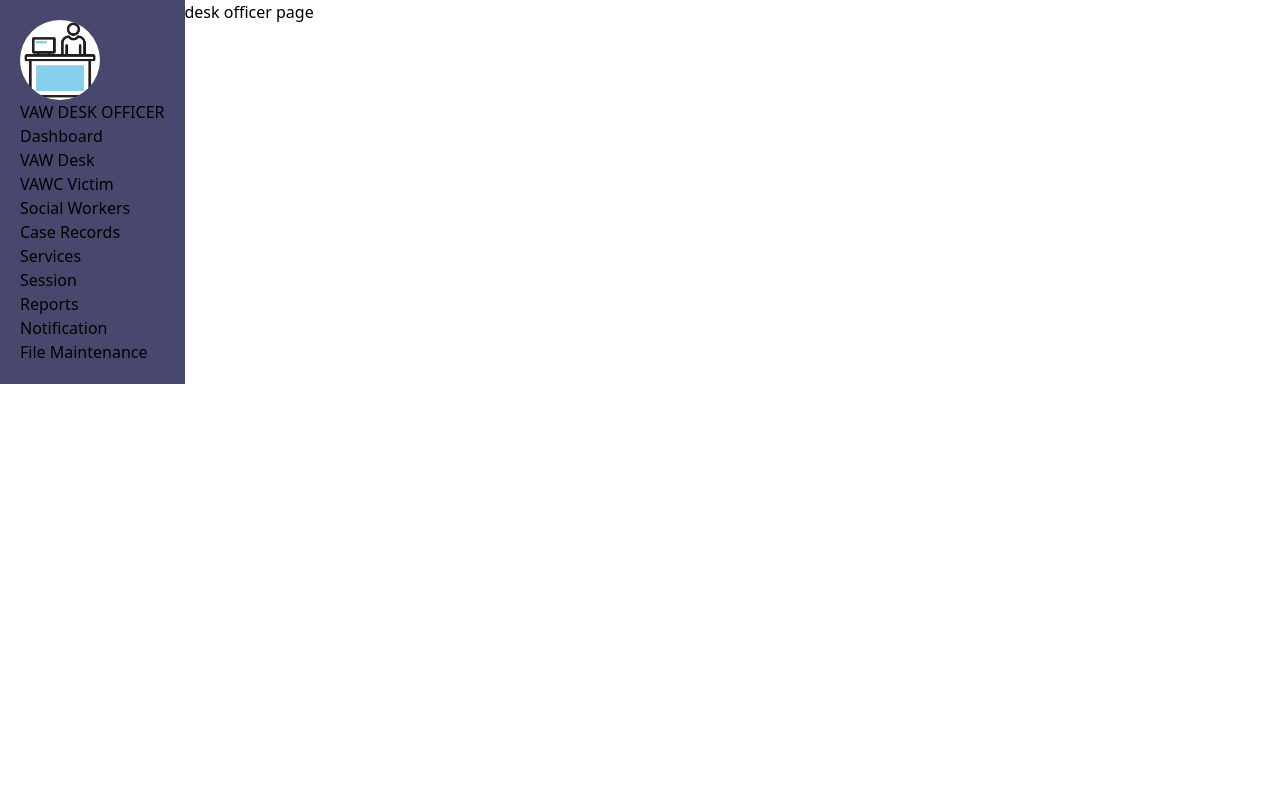
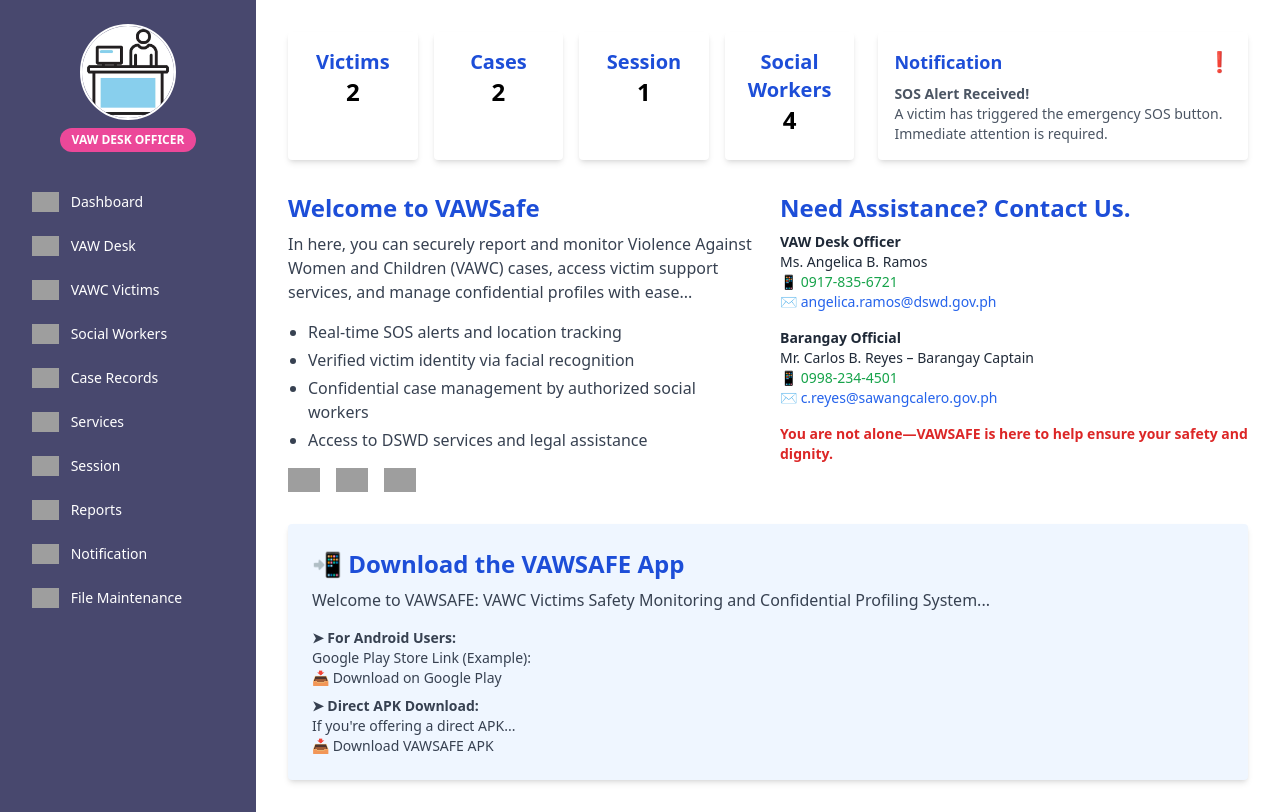
Before and after one commit to Rhainer13/vawsafe, a Django app: template vawsafe/desk_officer/templates/desk_officer/index.html in a window 1280 px wide. Shown: the part 80-892 px from the top of the page. Before the commit the page ends 464 px from the top, so only its background shows below. Run offline with Django 5.2, Linux system fonts and the light colour scheme; the template is opened without the code that fills it, so the values that code supplies are empty; some libraries are stand-ins or nearby versions; grey boxes are pictures that could not be loaded.

Commit message:
File Location Changes

```diff
--- a/vawsafe/desk_officer/templates/desk_officer/base.html
+++ b/vawsafe/desk_officer/templates/desk_officer/base.html
@@ -28,50 +28,62 @@
         </div>
     </header>
 
-    <div class="outline-1 flex">
-        <nav class="outline-1" style="background-color: #48486e;">
-            <div class="flex flex-col m-5" >
-                <div>
-                    <img class="h-20 rounded-full outline-1" src="{% static 'desk_officer/images/desk-officer.png' %}" alt="">
-                    <p>VAW DESK OFFICER</p>
+    <div class="outline-1 flex min-h-screen">
+        <nav class="w-64 bg-[#48486e] text-white min-h-screen">
+            <div class="flex flex-col items-center py-6 px-4">
+
+                <!-- Avatar -->
+                <div class="flex flex-col items-center mb-8">
+                <img class="h-24 w-24 rounded-full border-2 border-white" src="{% static 'desk_officer/images/desk-officer.png' %}" alt="Desk Officer">
+                <span class="mt-2 bg-pink-500 text-white text-xs font-bold px-3 py-1 rounded-full">VAW DESK OFFICER</span>
                 </div>
 
-                <div>
-                    <ul>
-                        <li>
+                <!-- Menu Items -->
+                <ul class="w-full space-y-2 text-sm font-medium">
+                <li class="flex items-center gap-3 px-4 py-2 hover:bg-[#3e3e5e] rounded cursor-pointer">
+                    <img src="{% static 'icons/dashboard.png' %}" class="h-5" alt="">
                     Dashboard
                 </li>
-                        <li>
+                <li class="flex items-center gap-3 px-4 py-2 hover:bg-[#3e3e5e] rounded cursor-pointer">
+                    <img src="{% static 'icons/vawdesk.png' %}" class="h-5" alt="">
                     VAW Desk
                 </li>
-                        <li>
-                            VAWC Victim
+                <li class="flex items-center gap-3 px-4 py-2 hover:bg-[#3e3e5e] rounded cursor-pointer">
+                    <img src="{% static 'icons/victims.png' %}" class="h-5" alt="">
+                    VAWC Victims
                 </li>
-                        <li>
+                <li class="flex items-center gap-3 px-4 py-2 hover:bg-[#3e3e5e] rounded cursor-pointer">
+                    <img src="{% static 'icons/social-workers.png' %}" class="h-5" alt="">
                     Social Workers
                 </li>
-                        <li>
+                <li class="flex items-center gap-3 px-4 py-2 hover:bg-[#3e3e5e] rounded cursor-pointer">
+                    <img src="{% static 'icons/case-records.png' %}" class="h-5" alt="">
                     Case Records
                 </li>
-                        <li>
+                <li class="flex items-center gap-3 px-4 py-2 hover:bg-[#3e3e5e] rounded cursor-pointer">
+                    <img src="{% static 'icons/services.png' %}" class="h-5" alt="">
                     Services
                 </li>
-                        <li>
+                <li class="flex items-center gap-3 px-4 py-2 hover:bg-[#3e3e5e] rounded cursor-pointer">
+                    <img src="{% static 'icons/session.png' %}" class="h-5" alt="">
                     Session
                 </li>
-                        <li>
+                <li class="flex items-center gap-3 px-4 py-2 hover:bg-[#3e3e5e] rounded cursor-pointer">
+                    <img src="{% static 'icons/reports.png' %}" class="h-5" alt="">
                     Reports
                 </li>
-                        <li>
+                <li class="flex items-center gap-3 px-4 py-2 hover:bg-[#3e3e5e] rounded cursor-pointer">
+                    <img src="{% static 'icons/notification.png' %}" class="h-5" alt="">
                     Notification
                 </li>
-                        <li>
+                <li class="flex items-center gap-3 px-4 py-2 hover:bg-[#3e3e5e] rounded cursor-pointer">
+                    <img src="{% static 'icons/file-maintenance.png' %}" class="h-5" alt="">
                     File Maintenance
                 </li>
                 </ul>
             </div>
-            </div>
         </nav>
+
 
         <main class="outline-1 flex-1">
             {% block content %}
--- a/vawsafe/desk_officer/templates/desk_officer/index.html
+++ b/vawsafe/desk_officer/templates/desk_officer/index.html
@@ -1,5 +1,107 @@
 {% extends "desk_officer/base.html" %}
+{% load static %}
 
 {% block content %}
-desk officer page
+<div class="p-8 space-y-8">
+
+  <!-- Top Stats + Notification -->
+  <div class="grid grid-cols-5 gap-6">
+    <!-- Statistics Cards -->
+    <div class="col-span-3 grid grid-cols-4 gap-4">
+      <div class="bg-white shadow-md p-4 rounded text-center">
+        <p class="text-xl font-bold text-blue-700">Victims</p>
+        <p class="text-2xl font-semibold">2</p>
+      </div>
+      <div class="bg-white shadow-md p-4 rounded text-center">
+        <p class="text-xl font-bold text-blue-700">Cases</p>
+        <p class="text-2xl font-semibold">2</p>
+      </div>
+      <div class="bg-white shadow-md p-4 rounded text-center">
+        <p class="text-xl font-bold text-blue-700">Session</p>
+        <p class="text-2xl font-semibold">1</p>
+      </div>
+      <div class="bg-white shadow-md p-4 rounded text-center">
+        <p class="text-xl font-bold text-blue-700">Social Workers</p>
+        <p class="text-2xl font-semibold">4</p>
+      </div>
+    </div>
+
+    <!-- Notification -->
+    <div class="col-span-2 bg-white shadow-md rounded p-4">
+      <div class="flex items-center justify-between">
+        <h2 class="text-lg font-semibold text-blue-700">Notification</h2>
+        <span class="text-red-500 text-xl">❗</span>
+      </div>
+      <p class="text-sm mt-2 text-gray-600">
+        <strong>SOS Alert Received!</strong><br>
+        A victim has triggered the emergency SOS button. Immediate attention is required.
+      </p>
+    </div>
+  </div>
+
+  <!-- Welcome + Contact -->
+  <div class="grid grid-cols-2 gap-6">
+    <!-- Welcome -->
+    <div>
+      <h2 class="text-2xl font-bold text-blue-700 mb-2">Welcome to VAWSafe</h2>
+      <p class="text-gray-700 mb-4">
+        In here, you can securely report and monitor Violence Against Women and Children (VAWC) cases, access victim support services, and manage confidential profiles with ease...
+      </p>
+      <ul class="list-disc ml-5 text-gray-700 space-y-1">
+        <li>Real-time SOS alerts and location tracking</li>
+        <li>Verified victim identity via facial recognition</li>
+        <li>Confidential case management by authorized social workers</li>
+        <li>Access to DSWD services and legal assistance</li>
+      </ul>
+
+      <div class="mt-4 flex space-x-4">
+        <img src="{% static 'desk_officer/images/youtube.png' %}" class="h-6" alt="YouTube">
+        <img src="{% static 'desk_officer/images/facebook.png' %}" class="h-6" alt="Facebook">
+        <img src="{% static 'desk_officer/images/gmail.png' %}" class="h-6" alt="Gmail">
+      </div>
+    </div>
+
+    <!-- Contact -->
+    <div>
+      <h2 class="text-2xl font-bold text-blue-700 mb-2">Need Assistance? Contact Us.</h2>
+      <div class="text-gray-800 space-y-4 text-sm">
+        <div>
+          <h3 class="font-semibold">VAW Desk Officer</h3>
+          <p>Ms. Angelica B. Ramos</p>
+          <p class="text-green-600">📱 0917-835-6721</p>
+          <p class="text-blue-600">✉ angelica.ramos@dswd.gov.ph</p>
+        </div>
+        <div>
+          <h3 class="font-semibold">Barangay Official</h3>
+          <p>Mr. Carlos B. Reyes – Barangay Captain</p>
+          <p class="text-green-600">📱 0998-234-4501</p>
+          <p class="text-blue-600">✉ c.reyes@sawangcalero.gov.ph</p>
+        </div>
+        <p class="text-red-600 font-bold">
+          You are not alone—VAWSAFE is here to help ensure your safety and dignity.
+        </p>
+      </div>
+    </div>
+  </div>
+
+  <!-- Download App -->
+  <div class="bg-blue-50 p-6 rounded shadow-md">
+    <h2 class="text-2xl font-bold text-blue-700 mb-2">📲 Download the VAWSAFE App</h2>
+    <p class="text-gray-700 mb-4">
+      Welcome to VAWSAFE: VAWC Victims Safety Monitoring and Confidential Profiling System...
+    </p>
+
+    <div class="space-y-2 text-gray-700 text-sm">
+      <p><strong>➤ For Android Users:</strong> <br>
+        Google Play Store Link (Example): <br>
+        📥 Download on Google Play
+      </p>
+      <p><strong>➤ Direct APK Download:</strong> <br>
+        If you're offering a direct APK...<br>
+        📥 Download VAWSAFE APK
+      </p>
+    </div>
+  </div>
+
+</div>
 {% endblock %}
--- /dev/null
+++ b/vawsafe/desk_officer/templates/desk_officer/vaw_desk/vaw_desk_dashboard.html
@@ -0,0 +1,6 @@
+{% extends "desk_officer/base.html" %}
+{% load static %}
+
+{% block content %}
+
+{% endblock %}
--- a/vawsafe/desk_officer/urls.py
+++ b/vawsafe/desk_officer/urls.py
@@ -3,5 +3,6 @@ from . import views
 
 app_name = "desk_officer"
 urlpatterns = [
-    path("", views.index, name="index")
+    path("", views.index, name="desk_officer-index"),
+    path("victim_list", views.victim_list, name="desk_officer-victim_list")
 ]
--- a/vawsafe/desk_officer/views.py
+++ b/vawsafe/desk_officer/views.py
@@ -4,3 +4,6 @@ from django.http import HttpResponse
 # Create your views here.
 def index(request):
     return render(request, 'desk_officer/index.html')
+
+def victim_list(request):
+    return render(request, 'desk_officer/victim_tab/victim_list.html')
--- a/vawsafe/vawsafe/urls.py
+++ b/vawsafe/vawsafe/urls.py
@@ -19,8 +19,8 @@ from django.urls import path, include
 
 urlpatterns = [
     path('admin/', admin.site.urls),
-    path("desk_officer", include("desk_officer.urls")),
-    path("social_worker", include("social_worker.urls")),
-    path("dswd", include("dswd.urls")),
+    path("desk_officer/", include("desk_officer.urls")),
+    path("social_worker/", include("social_worker.urls")),
+    path("dswd/", include("dswd.urls")),
     path("__reload__/", include("django_browser_reload.urls")),
 ]
```
Also changed, not shown: vawsafe/desk_officer/templates/desk_officer/victim_tab/victim_list.html (added, +88 -0 lines), vawsafe/desk_officer/templates/desk_officer/social_worker_tab/index.html (added). Lines whose indentation alone changed are shown as unchanged.
